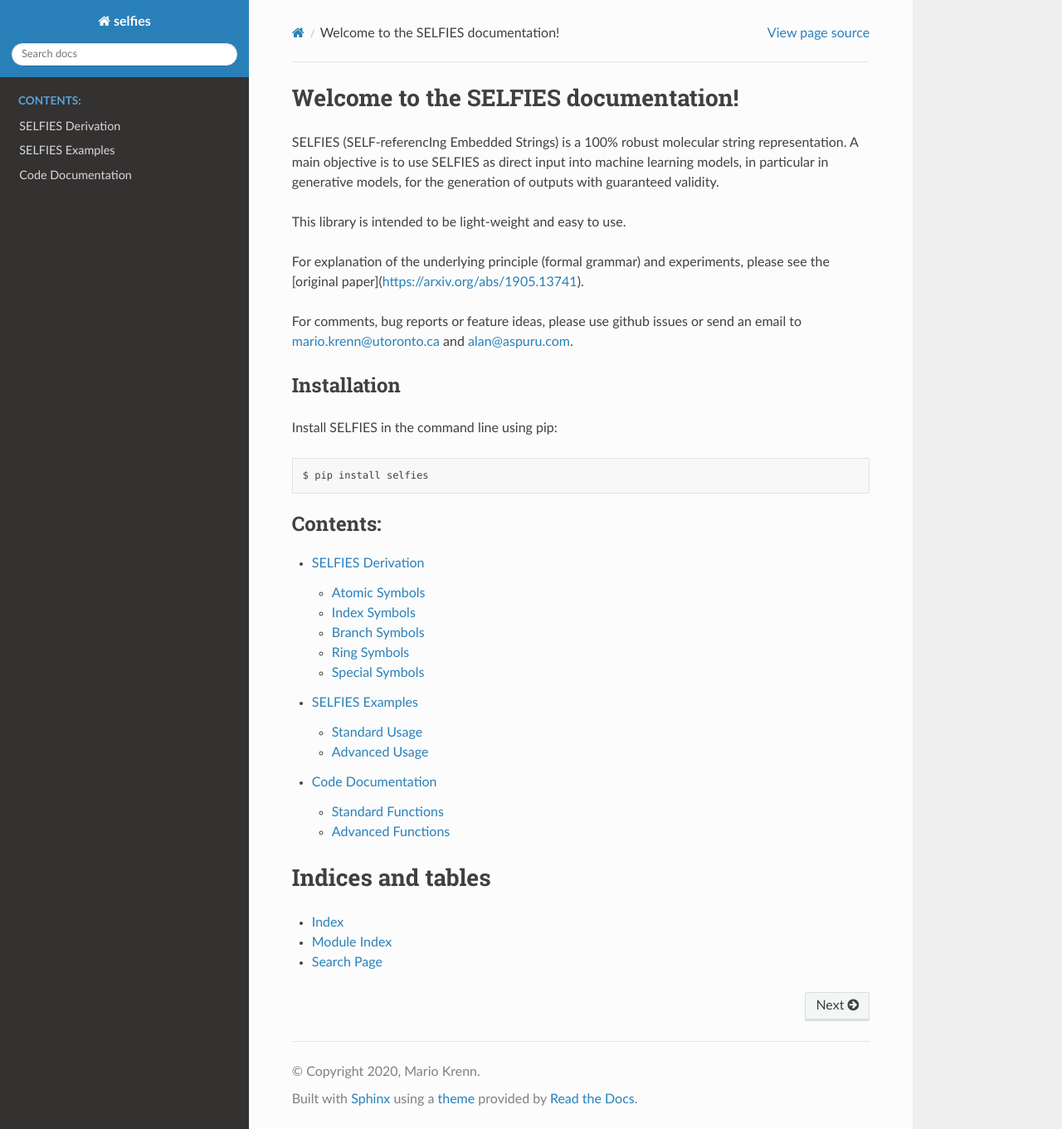
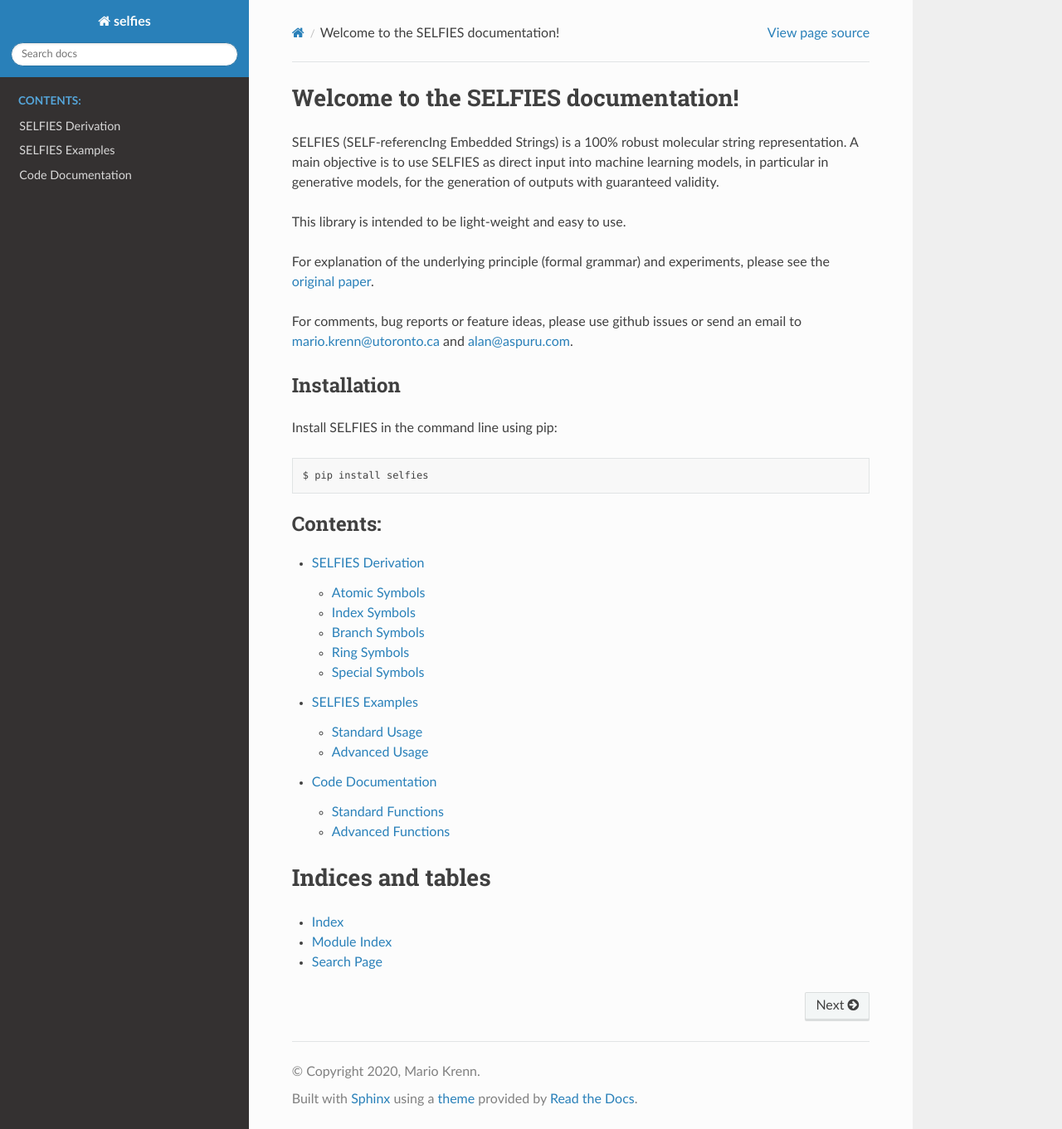
Before and after one commit to aspuru-guzik-group/selfies, a Sphinx documentation site: the page built from docs/source/index.rst, in a window 1280 px wide and 1361 px high. Shown: the whole window at 83% size. Built offline with Sphinx 7.4.7 and the Read the Docs theme 2.0.0, drawn with Linux system fonts in a browser that asks for light colours; some of the changed lines change nothing that is shown.

Commit message:
Update index.rst

```diff
--- a/docs/source/index.rst
+++ b/docs/source/index.rst
@@ -13,12 +13,13 @@ generation of outputs with guaranteed validity.
 
 This library is intended to be light-weight and easy to use.
 
-
 For explanation of the underlying principle (formal grammar) and experiments,
-please see the [original paper](https://arxiv.org/abs/1905.13741).
+please see the `original paper`_.
 
 For comments, bug reports or feature ideas, please use github issues
 or send an email to mario.krenn@utoronto.ca and alan@aspuru.com.
+
+.. _original paper: https://arxiv.org/abs/1905.13741
 
 Installation
 ############
```
